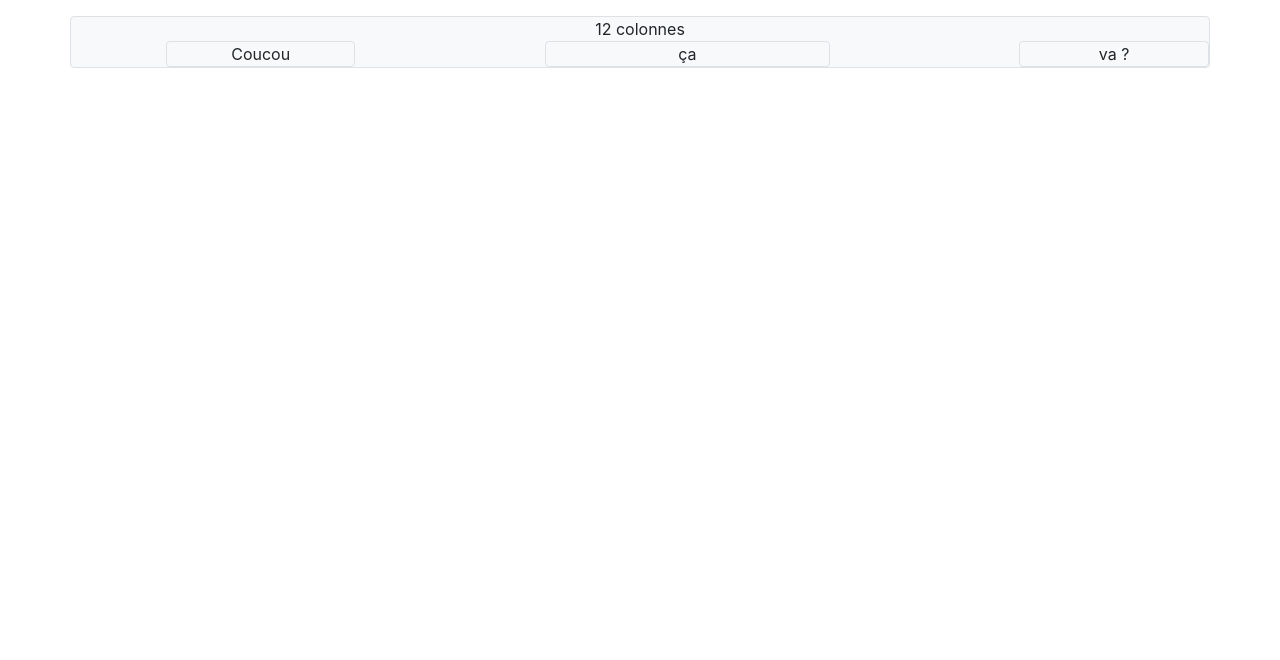
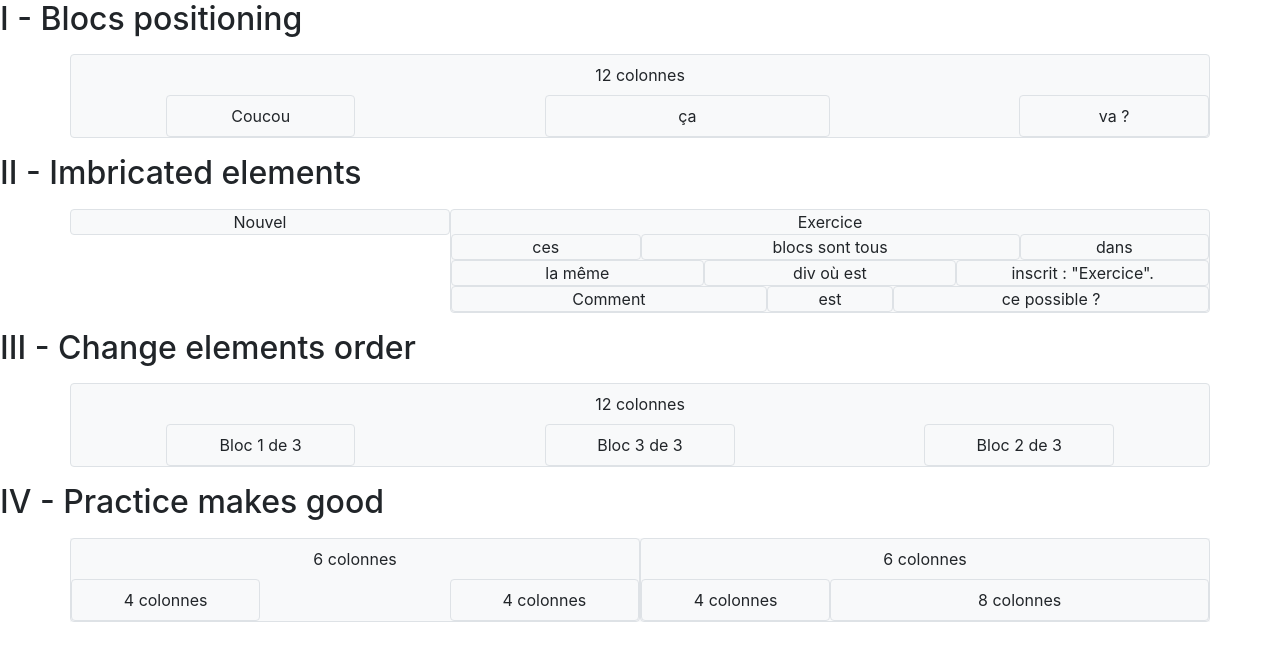
Before and after one commit to epictete/bootstrap-training, a plain HTML site: page index.html in a window 1280 px wide. Drawn offline with nearby package versions, Linux system fonts and the light colour scheme.

Commit message:
Exercices 2, 3 et 4

```diff
--- a/index.html
+++ b/index.html
@@ -10,15 +10,73 @@
 </head>
 
 <body>
+
+
+    <h2>I - Blocs positioning</h2>
     <div class="container">
-        <div class="row border rounded bg-light text-center align-middle mt-3">
-            <div class="col-12">12 colonnes</div>
-            <div class="col-1"></div>
-            <div class="col-2 border rounded">Coucou</div>
-            <div class="col-2"></div>
-            <div class="col-3 border rounded">ça</div>
-            <div class="col-2"></div>
-            <div class="col-2 border rounded">va ?</div>
+        <div class="row border rounded bg-light text-center align-middle mt-3 mb-3">
+            <div class="col-12 p-2">12 colonnes</div>
+            <div class="col-2 border rounded offset-1 p-2">Coucou</div>
+            <div class="col-3 border rounded offset-2 p-2">ça</div>
+            <div class="col-2 border rounded offset-2 p-2">va ?</div>
+        </div>
+    </div>
+
+
+    <h2>II - Imbricated elements</h2>
+    <div class="container">
+        <div class="row mt-3 mb-3 text-center align-middle">
+            <div class="col-4 border rounded bg-light align-self-start">
+                Nouvel
+            </div>
+            <div class="col-8 border rounded bg-light">
+                Exercice
+                <div class="row">
+                    <div class="col-3 border rounded bg-light">ces</div>
+                    <div class="col-6 border rounded bg-light">blocs sont tous</div>
+                    <div class="col-3 border rounded bg-light">dans</div>
+                    <div class="col-4 border rounded bg-light">la même</div>
+                    <div class="col-4 border rounded bg-light">div où est</div>
+                    <div class="col-4 border rounded bg-light">inscrit : "Exercice".</div>
+                    <div class="col-5 border rounded bg-light">Comment</div>
+                    <div class="col-2 border rounded bg-light">est</div>
+                    <div class="col-5 border rounded bg-light">ce possible ?</div>
+                </div>
+            </div>
+        </div>
+    </div>
+
+
+    <h2>III - Change elements order</h2>
+    <div class="container">
+        <div class="row border rounded bg-light text-center align-middle mt-3 mb-3">
+            <div class="col-12 p-2">12 colonnes</div>
+            <div class="col-2 offset-1 border rounded offset-1 p-2">Bloc 1 de 3</div>
+            <div class="col-2 offset-2 border rounded offset-1 p-2 order-1">Bloc 2 de 3</div>
+            <div class="col-2 offset-2 border rounded offset-1 p-2">Bloc 3 de 3</div>
+        </div>
+    </div>
+
+
+    <h2>IV - Practice makes good</h2>
+    <div class="container">
+        <div class="row bg-light text-center align-middle mt-3 mb-3">
+            <div class="col-6 border rounded">
+                <div class="col-12 p-2">6 colonnes</div>
+                <div class="row">
+                    <div class="col-4 border rounded p-2">4 colonnes</div>
+                    <div class="col-4 border rounded p-2 offset-4">4 colonnes</div>
+                </div>
+
+            </div>
+            <div class="col-6 border rounded">
+                <div class="col-12 p-2">6 colonnes</div>
+                <div class="row">
+                    <div class="col-4 border rounded p-2">4 colonnes</div>
+                    <div class="col-8 border rounded p-2">8 colonnes</div>
+                </div>
+
+            </div>
         </div>
     </div>
 
```
